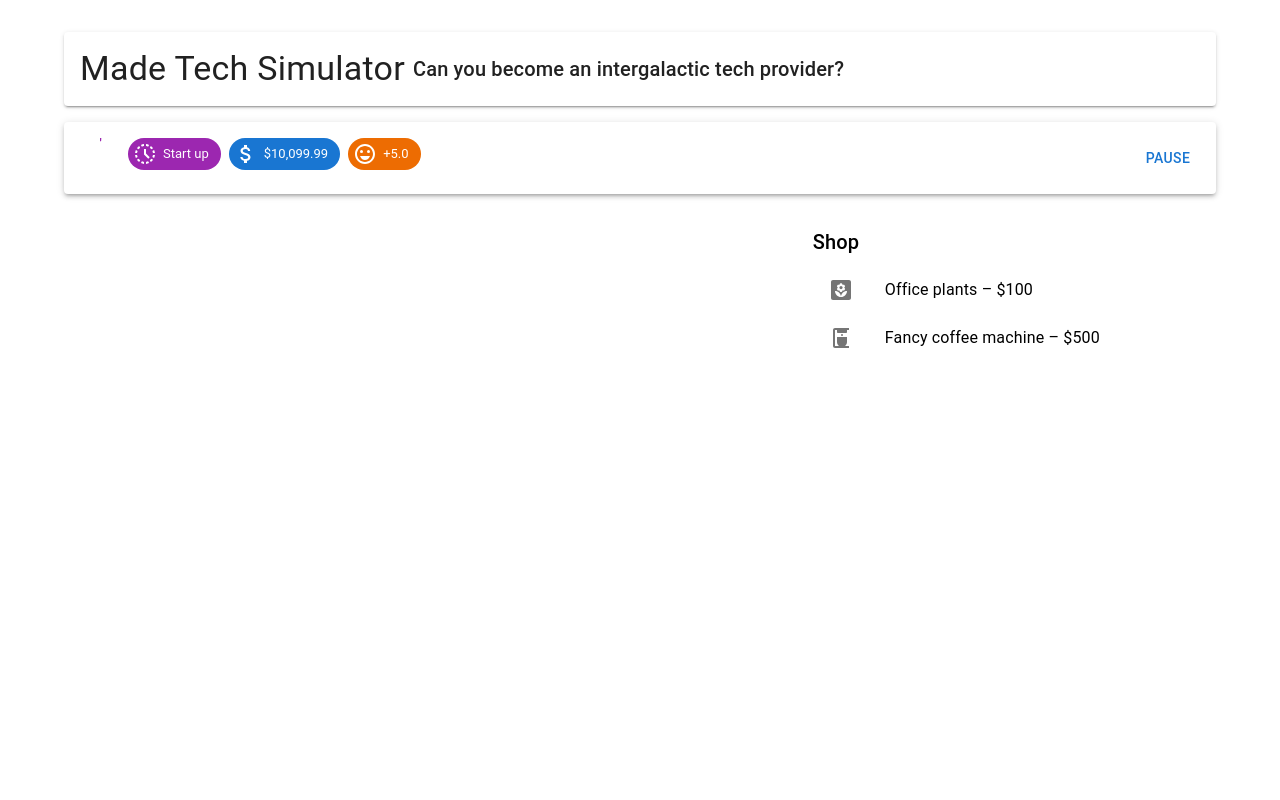
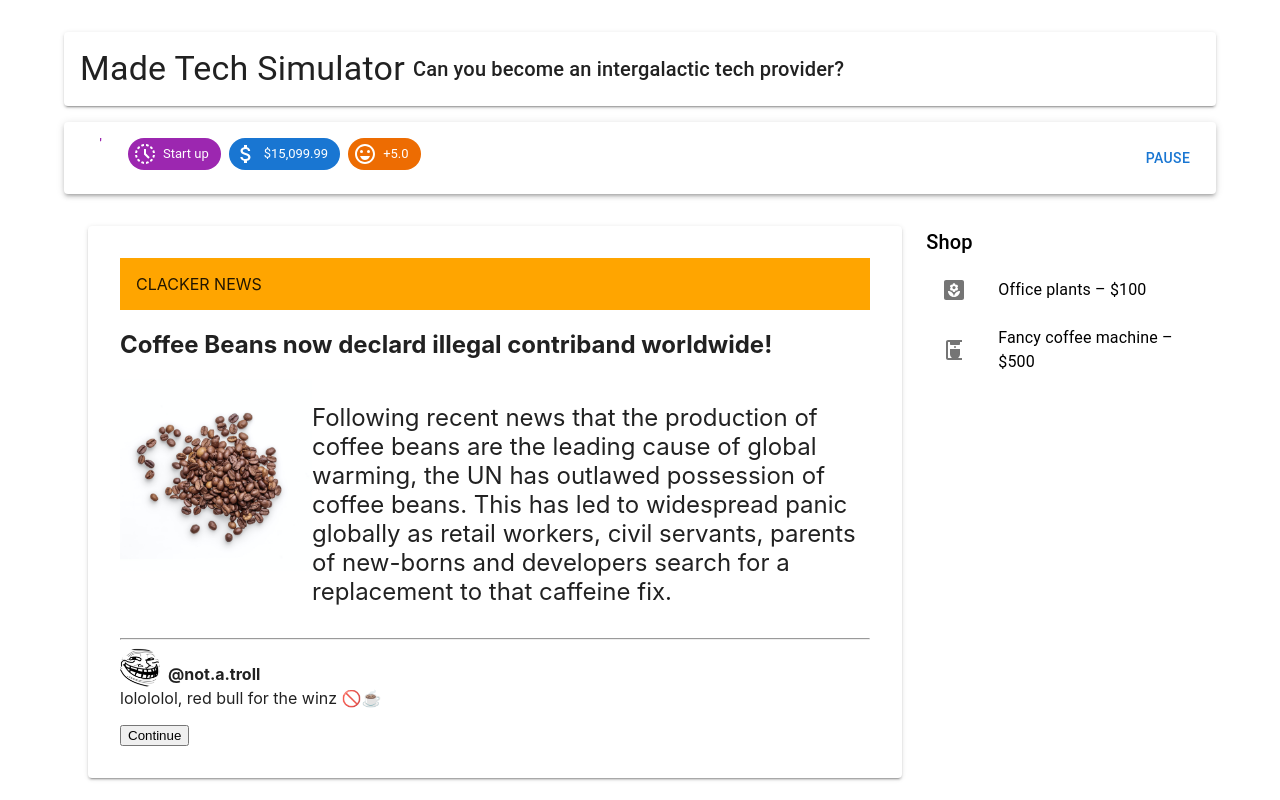
Before and after one commit to b-dalton/game-jam, a React (Create React App) app: page / in a window 1280 px wide. Both pictures are taken after a click on the button "START YOUR OWN TECH EMPIRE!". Built offline with nearby package versions, Linux system fonts and the light colour scheme.

Commit message:
Add switch for images

```diff
--- a/src/components/EventUI/EventClacker.css
+++ b/src/components/EventUI/EventClacker.css
@@ -20,6 +20,7 @@
 .comment-user {
     margin-bottom: 0;
     font-weight: bold;
+    padding-left: 0.5em;
 }
 
 .comment-body {
--- a/src/components/EventUI/EventClacker.jsx
+++ b/src/components/EventUI/EventClacker.jsx
@@ -1,17 +1,26 @@
 import React from "react";
 import "./EventClacker.css";
 import coffee from "../../lib/images/coffee-beans.jpeg";
-import troll from "../../lib/images/trollface.jpeg"
+import troll from "../../lib/images/trollface.jpeg";
 import { Avatar } from "@mui/material";
 
 const EventClacker = ({ event }) => {
+  let image;
+  switch (event.image) {
+    case "coffee":
+      image = coffee;
+      break;
+    default:
+      image = coffee;
+  }
+
   return (
     <div>
       <div className="header">CLACKER NEWS</div>
       <h2>{event.name}</h2>
       <div className="content">
         {/* <img src={event.image} alt={event.name} /> */}
-        <img src={coffee} alt={event.name} className="clacker-image" />
+        <img src={image} alt={event.name} className="clacker-image" />
         <p>{event.description}</p>
       </div>
       <hr />
--- a/src/lib/random-event.jsx
+++ b/src/lib/random-event.jsx
@@ -16,14 +16,14 @@ const events = [
   },
   {
     name: "Coffee Beans now declard illegal contriband worldwide!",
-    characterName: "@java.afficionado",
+    characterName: "@not.a.troll",
     description:
       "Following recent news that the production of coffee beans are the leading cause of global warming, the UN has outlawed possession of coffee beans. This has led to widespread panic globally as retail workers, civil servants, parents of new-borns and developers search for a replacement to that caffeine fix.",
     type:
       "clackerNews",
       condition: (state) => state.gameTime >= 0 && state.gameTime < 10000,
     joke: "lolololol, red bull for the winz 🚫☕️",
-    image: "../../lib/images/coffee-beans.jpeg",
+    image: "coffee",
     action: (state) => {
       return {
         ...state,
@@ -34,8 +34,8 @@ const events = [
 ];
 
 export const getRandomEvent = (state) => {
-  const shouldFindEvent = Math.random() < 0.02 ? true : false;
-  // const shouldFindEvent = true;
+  // const shouldFindEvent = Math.random() < 0.02 ? true : false;
+  const shouldFindEvent = true;
 
   if (!shouldFindEvent) {
     return null;
```
Also changed, not shown: src/lib/images/trollface.jpeg.
